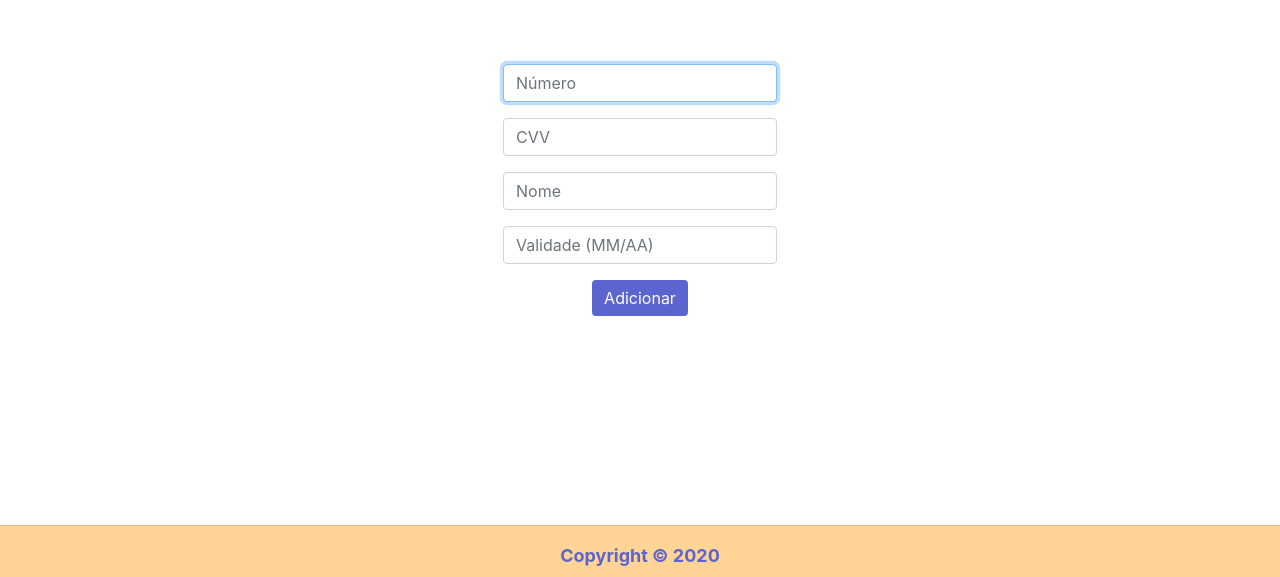
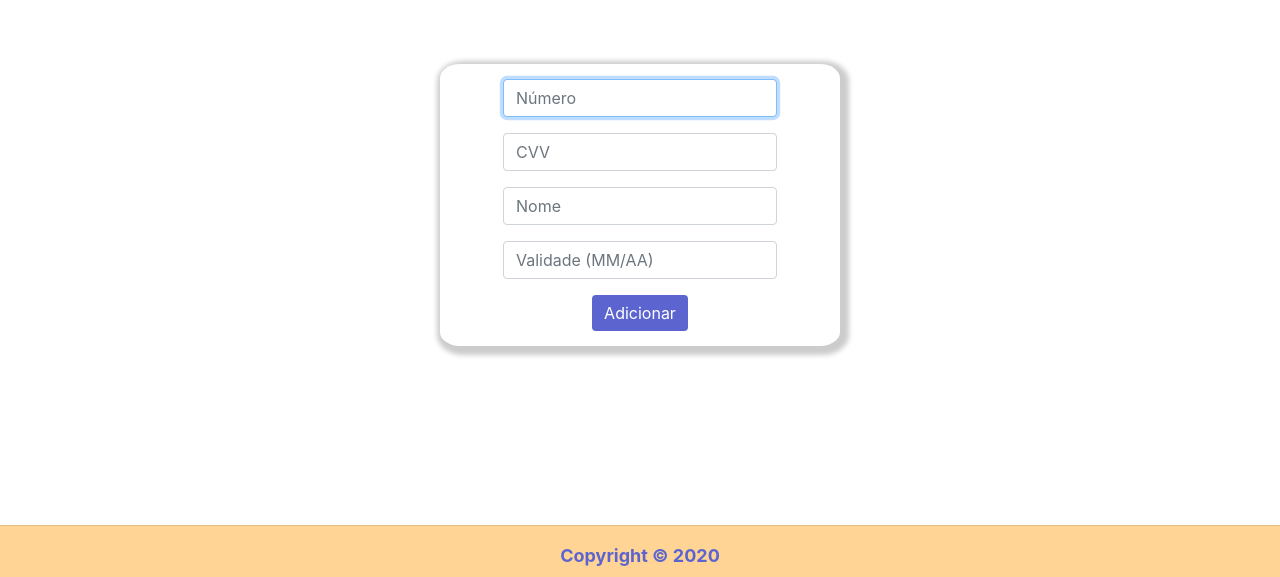
Before and after one commit to victor-kowalski-m/merc4d0, a Django app: page /cartao in a window 1280 px wide. Shown: the part 235-812 px from the top of the page. Run offline with Django 3.2, Linux system fonts and the light colour scheme; the visitor is signed in with stand-in values (Sample User, id 1); some libraries are stand-ins or nearby versions.

Commit message:
Adicao de boxes

```diff
--- a/compras/static/compras/styles.css
+++ b/compras/static/compras/styles.css
@@ -34,7 +34,7 @@ main {
   max-width: 400px;
 }
 
-.box_conta{
+.box_padrao{
   box-shadow: 3px 3px 5px 6px #ccc;
   padding: 15px;
   border-radius: 5%;
--- a/compras/templates/compras/cartao.html
+++ b/compras/templates/compras/cartao.html
@@ -1,10 +1,12 @@
 {% extends "compras/layout.html" %}
 
 {% block body %}
+<div class='center_box'>
+    <div class="box_padrao">
         <form action="{% url 'cartao' %}" method="post" autocomplete="off">
             {% csrf_token %}
             <div class="form-group">
-            <input  autofocus class="form-control" type="text" required name="numero" placeholder="Número">
+                <input autofocus class="form-control" type="text" required name="numero" placeholder="Número">
                 <br>
                 <p id='bandeira' style="display:none"></p>
             </div>
@@ -19,30 +21,27 @@
             </div>
             <input class="btn btn-primary" type="submit" value="Adicionar">
         </form>
+    </div>
+</div>
 {% endblock %}
 
 {% block script %}
 <script>
-    function get_bandeira()
-            {
+    function get_bandeira() {
         let bandeira = document.querySelector('#bandeira');
         let numero = document.querySelector("[name='numero']");
-                numero.addEventListener('keyup', function(event) {
+        numero.addEventListener('keyup', function (event) {
             bandeira.style.display = "inline";
-                    if ([51, 52, 53, 54, 55].includes(parseInt(numero.value.slice(0, 2))))
-                    {
+            if ([51, 52, 53, 54, 55].includes(parseInt(numero.value.slice(0, 2)))) {
                 bandeira.innerHTML = "MASTERCARD";
             }
-                    else if ([34, 37].includes(parseInt(numero.value.slice(0, 2))))
-                    {
+            else if ([34, 37].includes(parseInt(numero.value.slice(0, 2)))) {
                 bandeira.innerHTML = "AMEX";
             }
-                    else if ([4].includes(parseInt(numero.value[0])))
-                    {
+            else if ([4].includes(parseInt(numero.value[0]))) {
                 bandeira.innerHTML = "VISA";
             }
-                    else
-                    {
+            else {
                 bandeira.innerHTML = "";
                 bandeira.style.display = "none";
             }
--- a/compras/templates/compras/carteira.html
+++ b/compras/templates/compras/carteira.html
@@ -2,6 +2,8 @@
 
 
 {% block body %}
+<div class='center_box'>
+    <div class="box_padrao">
         <h4>Meus cartões:</h4>
         <br>
 
@@ -38,5 +40,6 @@
         <a href="{% url 'cartao'%}">
             <button type="button" class="btn btn-primary">Adicionar cartão</button>
         </a>
-
+    </div>
+</div>
 {% endblock %}
--- a/compras/templates/compras/conta.html
+++ b/compras/templates/compras/conta.html
@@ -2,7 +2,7 @@
 
 {% block body %}
 <div class='center_box'>
-<div class="box_conta">
+    <div class="box_padrao">
         <h4>Minha conta:</h4>
         <br>
         <p><b>Usuário:</b> {{ user.username }}</p>
--- a/compras/templates/compras/endereco.html
+++ b/compras/templates/compras/endereco.html
@@ -1,6 +1,8 @@
 {% extends "compras/layout.html" %}
 
 {% block body %}
+<div class='center_box'>
+    <div class="box_padrao">
         <form action="{% url 'endereco' %}" method="post" autocomplete="off">
             {% csrf_token %}
             <div class="form-group">
@@ -31,4 +33,6 @@
             </div>
             <input class="btn btn-primary" type="submit" value="Adicionar">
         </form>
+    </div>
+</div>
 {% endblock %}
--- a/compras/templates/compras/enderecos.html
+++ b/compras/templates/compras/enderecos.html
@@ -2,6 +2,8 @@
 
 
 {% block body %}
+<div class='center_box'>
+    <div class="box_padrao">
         <h4>Meus endereços:</h4>
         <br>
 
@@ -41,5 +43,7 @@
         <a href="{% url 'endereco' %}">
             <button type="button" class="btn btn-primary">Adicionar endereço</button>
         </a>
+    </div>
+</div>
 
 {% endblock %}
--- a/compras/templates/compras/pagamento.html
+++ b/compras/templates/compras/pagamento.html
@@ -1,6 +1,8 @@
 {% extends "compras/layout.html" %}
 
 {% block body %}
+<div class='center_box'>
+    <div class="box_padrao">
         <h4>Total: R$ {{ total|floatformat:2 }}</h4>
         <br>
         <ul>
@@ -22,5 +24,6 @@
             </div>
             <input class="btn btn-primary" type="submit" value="Concluir pedido">
         </form>
-
+    </div>
+</div>
 {% endblock %}
--- a/compras/templates/compras/pedidos.html
+++ b/compras/templates/compras/pedidos.html
@@ -2,6 +2,8 @@
 
 
 {% block body %}
+<div class='center_box'>
+    <div class="box_padrao">
         <h4>Pedidos</h4>
 
         <br>
@@ -13,5 +15,6 @@
         <a href="{% url 'historico'%}">
             <button type="button" class="btn btn-primary">Histórico</button>
         </a>
-
+    </div>
+</div>
 {% endblock %}
```
Also changed, not shown: compras/templates/compras/pedido.html (+10 -3 lines). Lines whose indentation alone changed are shown as unchanged.
